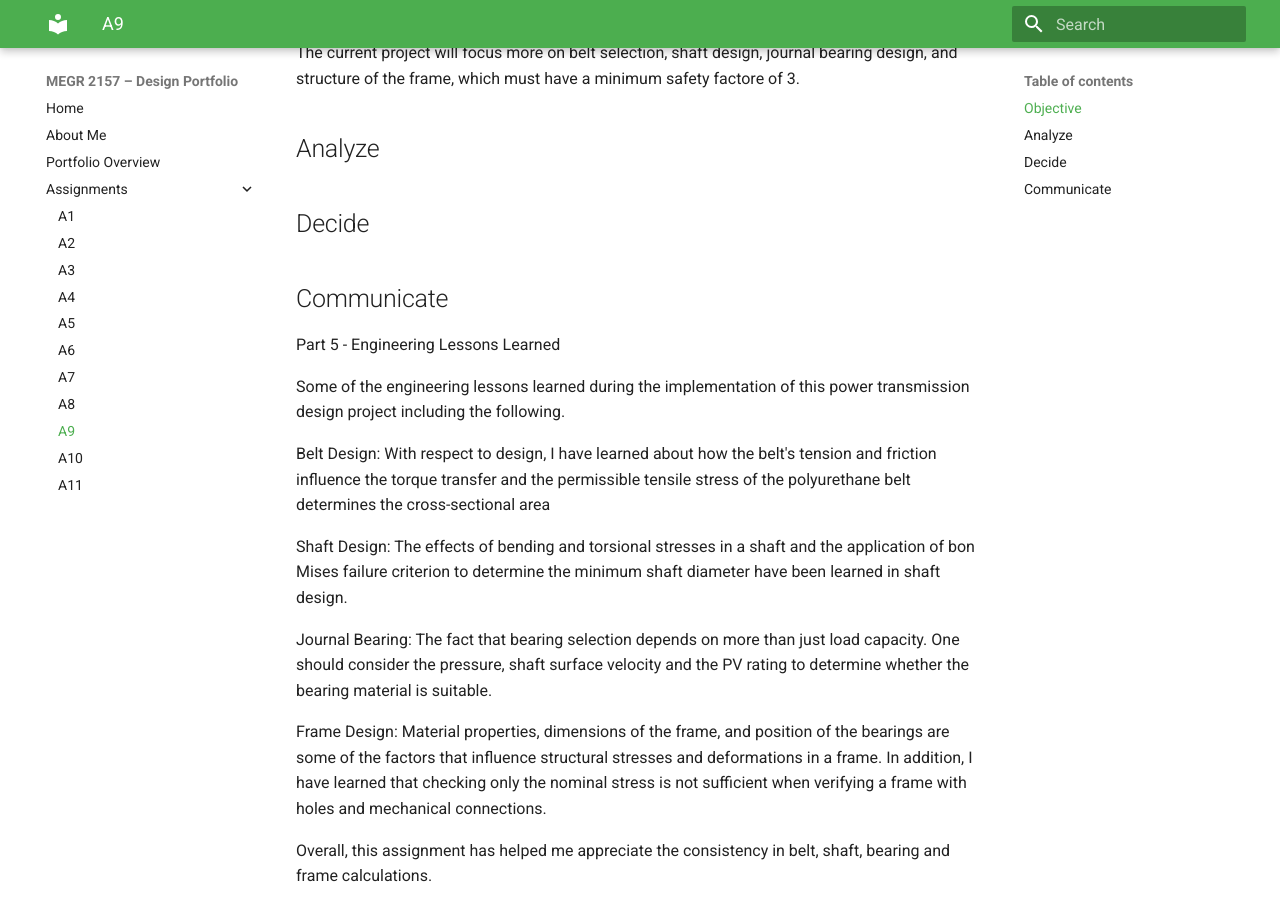
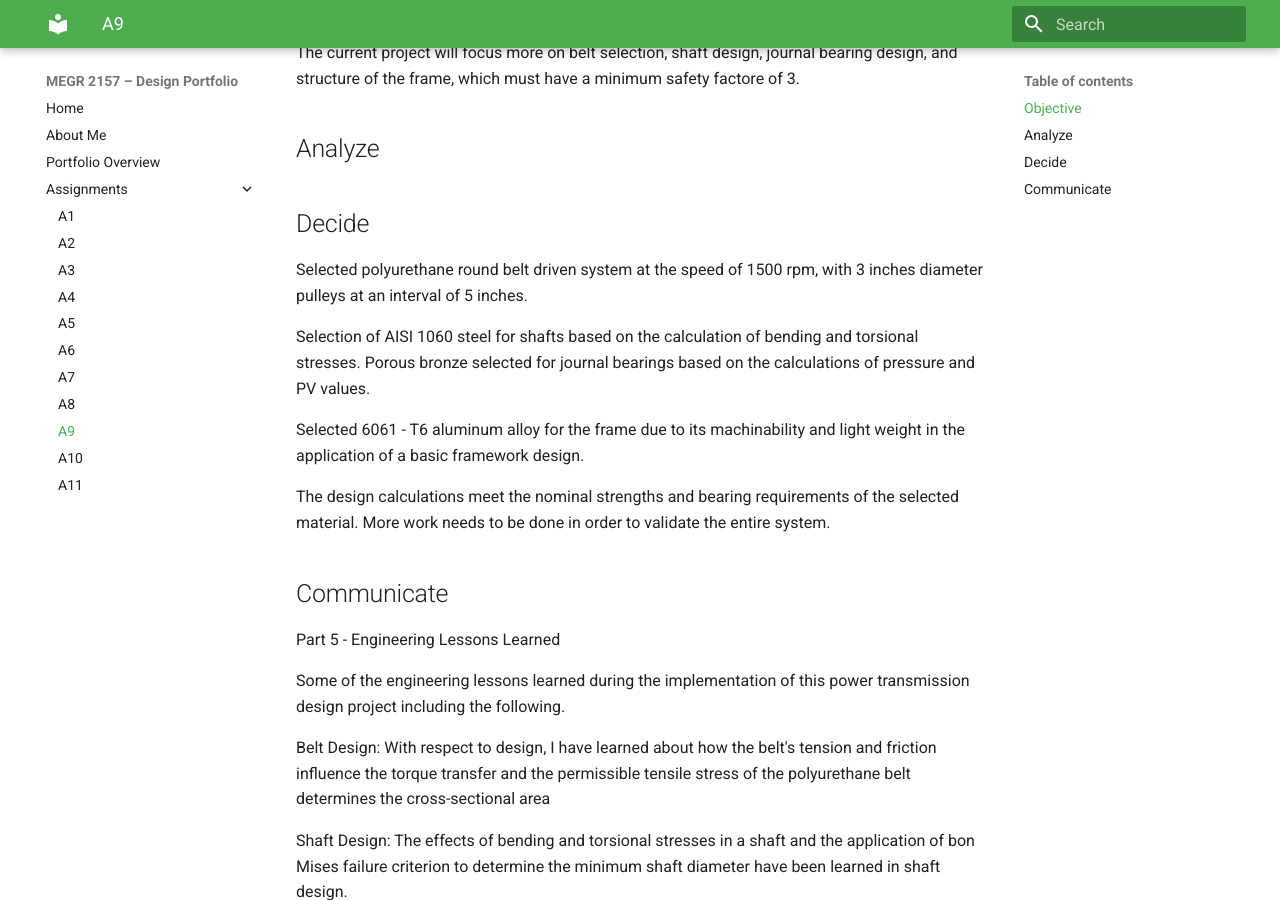
Before and after one commit to Amahaxr/design-projects-portfolio, an MkDocs documentation site: the page built from docs/assignments/A09/index.md, in a window 1280 px wide and 900 px high, scrolled down 309 px. Built offline with MkDocs 1.6.1 and Material for MkDocs 9.7.7, drawn with Linux system fonts in a browser that asks for light colours.

Commit message:
Update index.md with material selections and calculations
Added details on selected materials and design calculations for the project.

```diff
--- a/docs/assignments/A09/index.md
+++ b/docs/assignments/A09/index.md
@@ -11,6 +11,13 @@ The current project will focus more on belt selection, shaft design, journal bea
 
 ## Decide
 
+Selected polyurethane round belt driven system at the speed of 1500 rpm, with 3 inches diameter pulleys at an interval of 5 inches.
+
+Selection of AISI 1060 steel for shafts based on the calculation of bending and torsional stresses. Porous bronze selected for journal bearings based on the calculations of pressure and PV values.
+
+Selected 6061 - T6 aluminum alloy for the frame due to its machinability and light weight in the application of a basic framework design.
+
+The design calculations meet the nominal strengths and bearing requirements of the selected material. More work needs to be done in order to validate the entire system.
 
 ## Communicate
 
```
